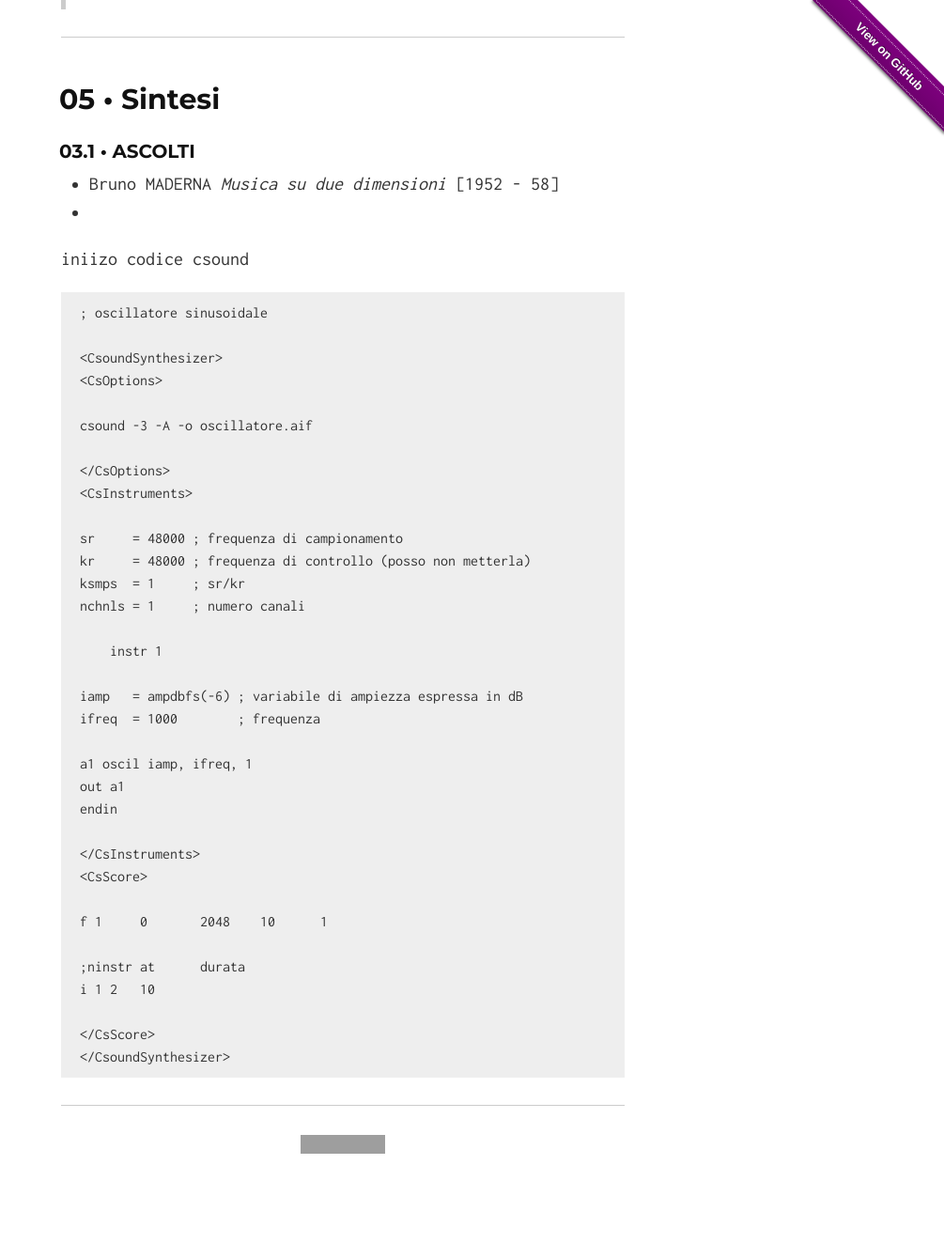
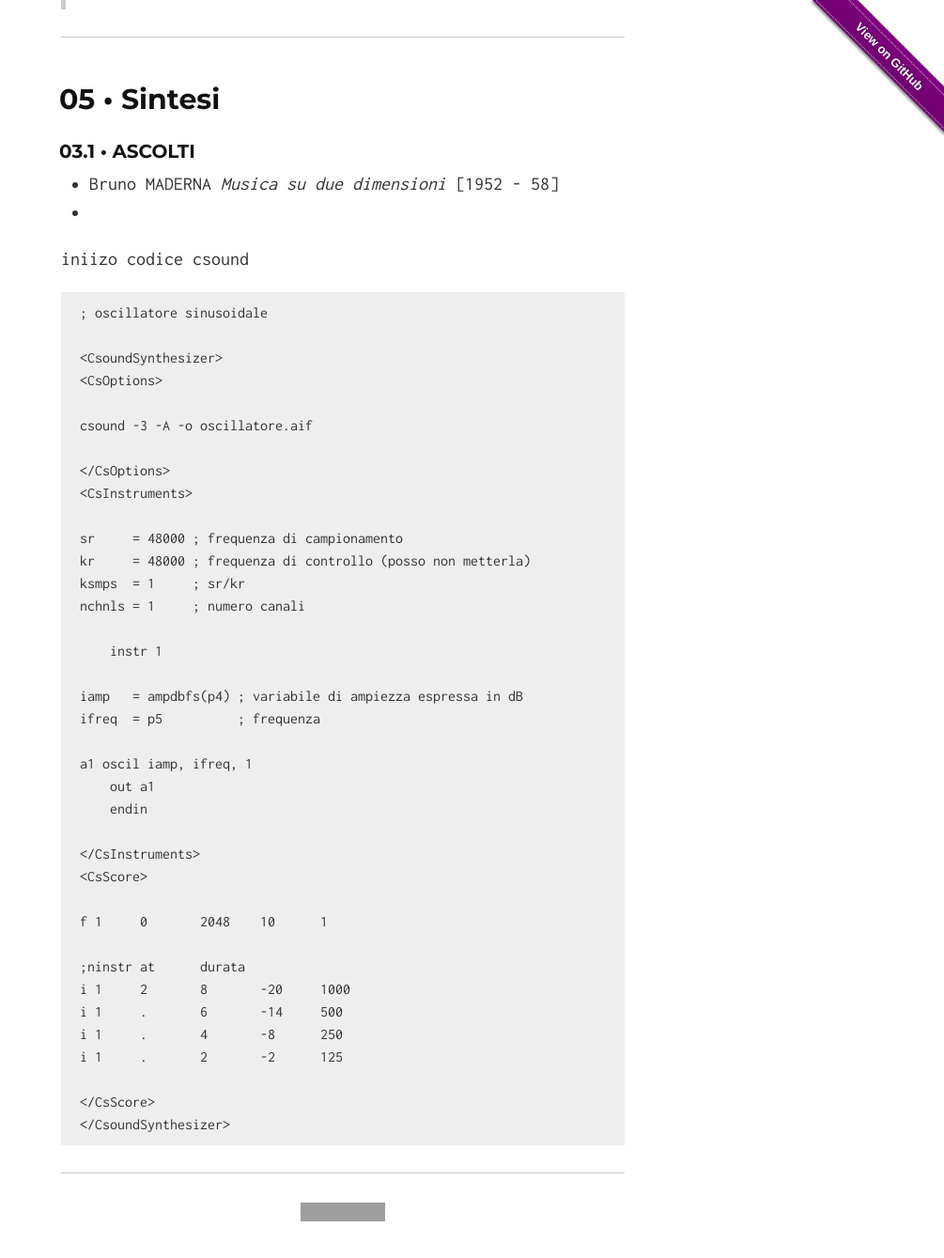
Before and after one commit to grammaton/IMCSC, a Jekyll site: the page built from index.md, in a window 1280 px wide and 1400 px high, scrolled down 12187 px. Shown: the top 1339 px of the window at 94% size, without its empty margins (275-1280 px from the left). Built offline with Jekyll 4.4.1, drawn with Linux system fonts in a browser that asks for light colours; grey boxes are pictures that could not be loaded.

Commit message:
lezione 5

```diff
--- a/index.md
+++ b/index.md
@@ -339,12 +339,12 @@ iniizo codice csound
 
         instr 1
 
-    iamp   = ampdbfs(-6) ; variabile di ampiezza espressa in dB
-    ifreq  = 1000        ; frequenza
+    iamp   = ampdbfs(p4) ; variabile di ampiezza espressa in dB
+    ifreq  = p5          ; frequenza
 
     a1 oscil iamp, ifreq, 1
-    out a1
-    endin
+        out a1
+        endin
 
     </CsInstruments>
     <CsScore>
@@ -352,7 +352,10 @@ iniizo codice csound
     f 1 	0 	2048 	10 	1
 
     ;ninstr	at	durata
-    i 1 2	10
+    i 1	2	8	-20	1000
+    i 1	.	6	-14	500
+    i 1	.	4	-8	250
+    i 1	.	2	-2	125
 
     </CsScore>
     </CsoundSynthesizer>
```
